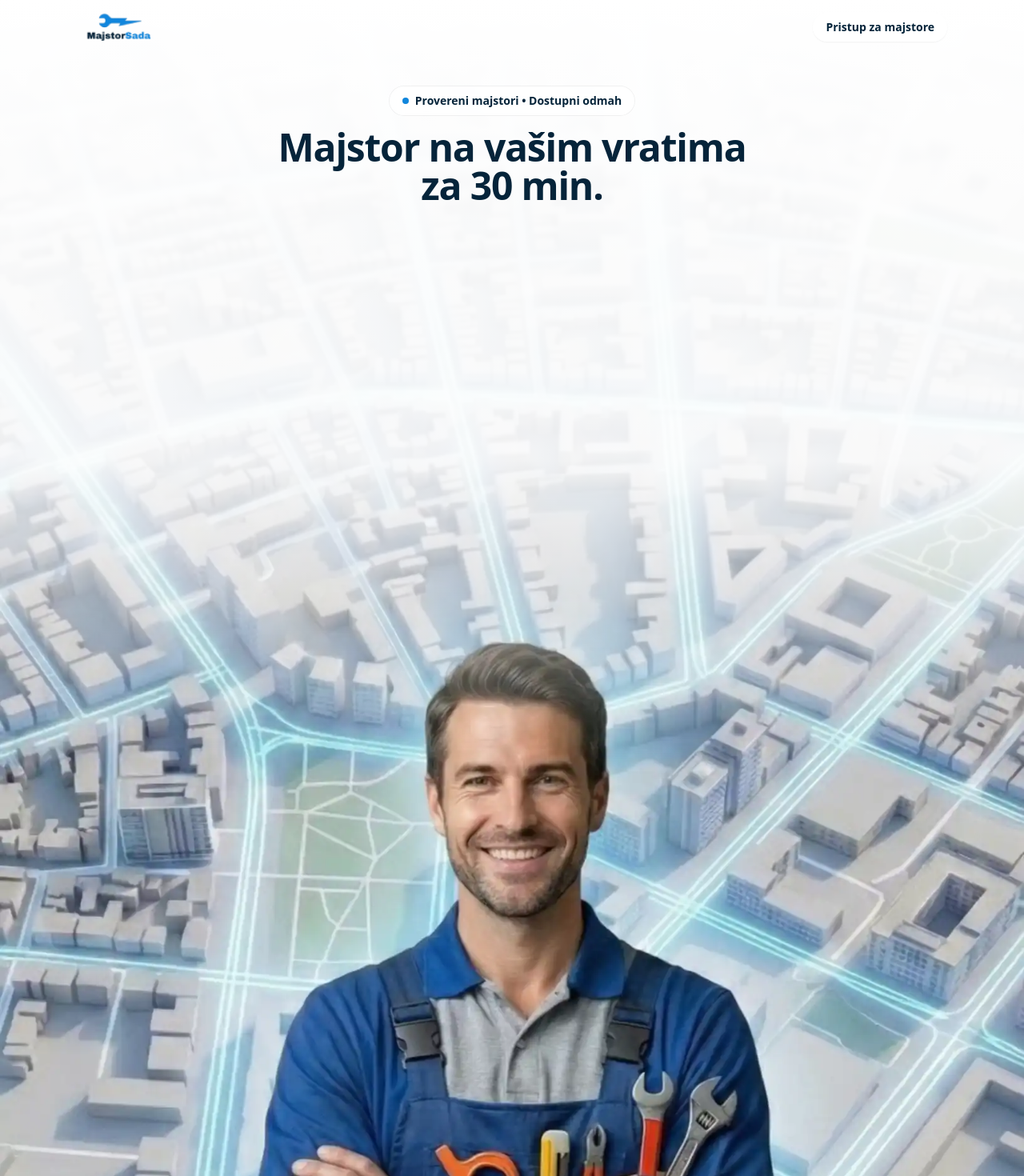
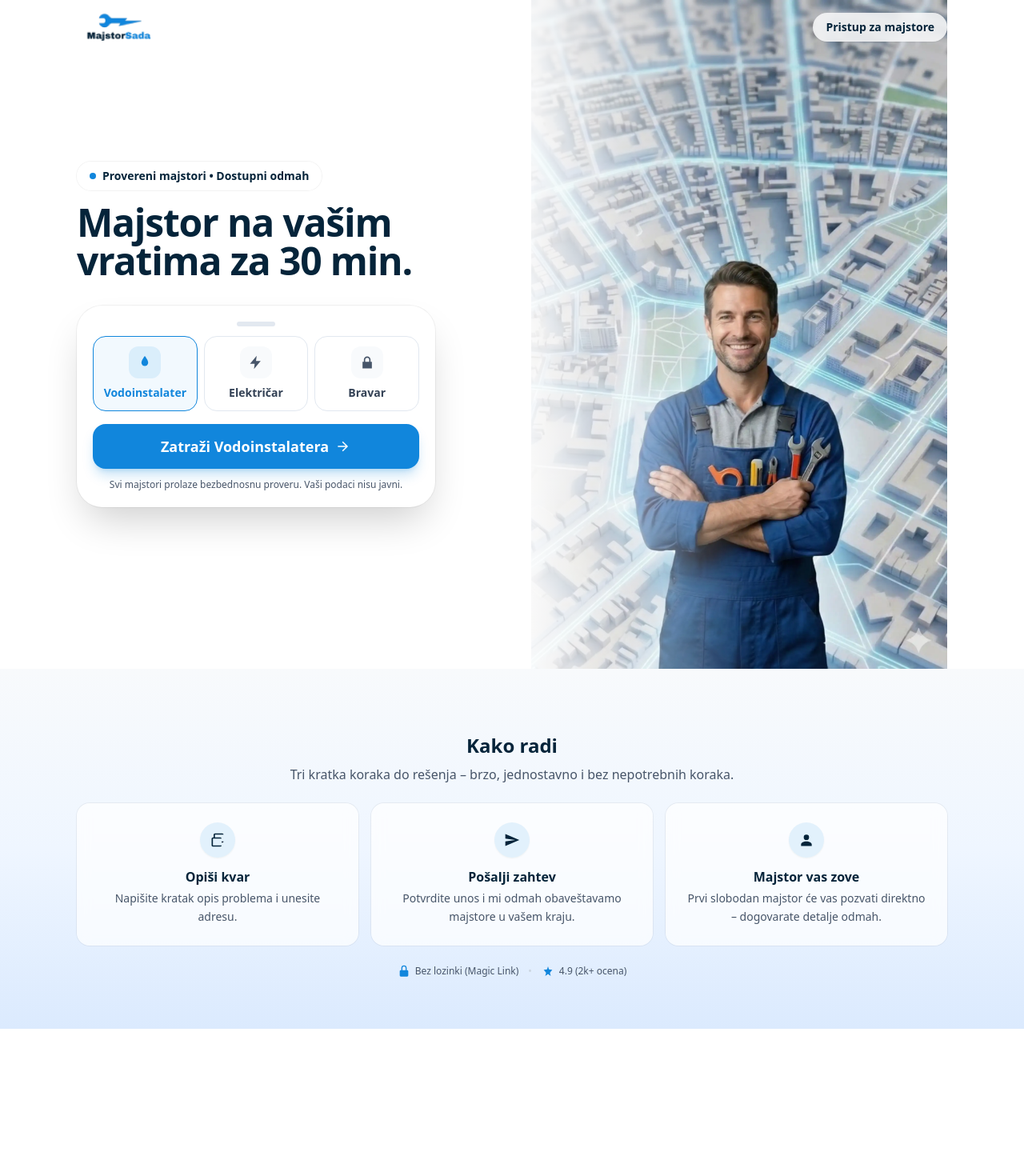
Before and after one commit to AleksaSovrlic/majstorsada, a Nuxt app: page / in a window 1280 px wide. Shown: the top 1470 px of the page at 80% size. After the commit the page ends 1286 px from the top, so only its background shows below. Built offline with nearby package versions, Linux system fonts and the light colour scheme; no server answers.

Commit message:
index page deskotp redeign

```diff
--- a/app/pages/index.vue
+++ b/app/pages/index.vue
@@ -7,13 +7,15 @@
       class="relative w-full"
     >
       <!-- Grid overlay: image defines height; content overlays without creating scroll containers -->
-      <div class="relative grid">
+      <div
+        class="relative grid lg:mx-auto lg:max-w-6xl lg:px-8 lg:gap-x-10 lg:grid-cols-[minmax(0,1fr)_minmax(400px,520px)]"
+      >
         <img
           src="/hero/city-map.webp"
           width="1632"
           height="2624"
           alt=""
-          class="col-start-1 row-start-1 block w-full h-auto select-none"
+          class="col-start-1 row-start-1 block w-full h-auto select-none lg:col-start-2"
           decoding="async"
           fetchpriority="high"
           loading="eager"
@@ -21,17 +23,19 @@
 
         <!-- White scrim for readability (behind text; fades out early so the craftsman stays crisp) -->
         <div
-          class="pointer-events-none absolute inset-0 z-0 bg-gradient-to-b from-white via-white/90 to-transparent via-[28%] to-[46%]"
+          class="pointer-events-none absolute inset-0 z-0 bg-gradient-to-b from-white via-white/90 to-transparent via-[28%] to-[46%] lg:bg-gradient-to-r lg:via-[52%] lg:to-[76%]"
           aria-hidden="true"
         />
 
         <!-- Overlay content -->
         <div class="relative z-10 col-start-1 row-start-1 flex">
-          <div class="mx-auto w-full max-w-6xl px-4 sm:px-6 lg:px-8 pt-[92px] sm:pt-[108px] pb-4 sm:pb-6 flex flex-col">
+          <div
+            class="mx-auto w-full max-w-6xl px-4 sm:px-6 lg:px-0 lg:mx-0 lg:max-w-none pt-[92px] sm:pt-[108px] pb-4 sm:pb-6 flex flex-col lg:pt-0 lg:pb-0 lg:justify-center"
+          >
             <!-- Text overlay -->
-            <div class="mx-auto max-w-2xl text-center">
+            <div class="mx-auto max-w-2xl text-center lg:mx-0 lg:max-w-xl lg:text-left">
               <p
-                class="mx-auto inline-flex items-center gap-2 rounded-full bg-white/70 backdrop-blur px-4 py-2 text-xs sm:text-sm font-semibold text-brand-navy ring-1 ring-black/5"
+                class="mx-auto lg:mx-0 inline-flex items-center gap-2 rounded-full bg-white/70 backdrop-blur px-4 py-2 text-xs sm:text-sm font-semibold text-brand-navy ring-1 ring-black/5"
               >
                 <span class="inline-flex h-2 w-2 rounded-full bg-brand-blue" aria-hidden="true" />
                 Provereni majstori • Dostupni odmah
@@ -46,9 +50,9 @@
             </div>
 
             <!-- Selector Card (STRADDLE): pushed down with negative margin into the next section -->
-            <div class="mt-auto w-full">
+            <div class="mt-auto w-full lg:mt-8">
               <div
-                class="relative z-10 mx-auto w-full max-w-md rounded-[2rem] bg-white p-4 sm:p-5 shadow-2xl shadow-black/20 ring-1 ring-black/5 -mb-20 sm:-mb-24"
+                class="relative z-10 mx-auto lg:mx-0 w-full max-w-md rounded-[2rem] bg-white p-4 sm:p-5 shadow-2xl shadow-black/20 ring-1 ring-black/5 -mb-20 sm:-mb-24 lg:mb-0"
               >
                 <!-- small handle for "sheet" feel -->
                 <div class="mx-auto mb-3 h-1.5 w-12 rounded-full bg-slate-200" aria-hidden="true" />
@@ -122,7 +126,7 @@
     <section
       aria-labelledby="home-how-title"
       id="how-it-works"
-      class="w-full bg-gradient-to-b from-slate-50 via-blue-50 to-blue-100 pt-32 sm:pt-36 pb-12 sm:pb-16"
+      class="w-full bg-gradient-to-b from-slate-50 via-blue-50 to-blue-100 pt-32 sm:pt-36 lg:pt-20 pb-12 sm:pb-16"
     >
       <div class="mx-auto w-full max-w-6xl px-4 sm:px-6 lg:px-8">
         <div class="text-center">
@@ -138,9 +142,9 @@
           <li
             v-for="step in howSteps"
             :key="step.key"
-            class="rounded-2xl bg-white/70 backdrop-blur ring-1 ring-black/5 p-5 sm:p-6 text-center sm:text-left"
+            class="rounded-2xl bg-white/70 backdrop-blur ring-1 ring-black/5 p-5 sm:p-6 text-center"
           >
-            <div class="mx-auto sm:mx-0 h-11 w-11 rounded-full bg-brand-blue/10 shadow-sm flex items-center justify-center text-brand-navy" aria-hidden="true">
+            <div class="mx-auto h-11 w-11 rounded-full bg-brand-blue/10 shadow-sm flex items-center justify-center text-brand-navy" aria-hidden="true">
               <svg viewBox="0 0 24 24" class="h-5 w-5" aria-hidden="true">
                 <path fill="currentColor" :d="step.iconPath" />
               </svg>
```
